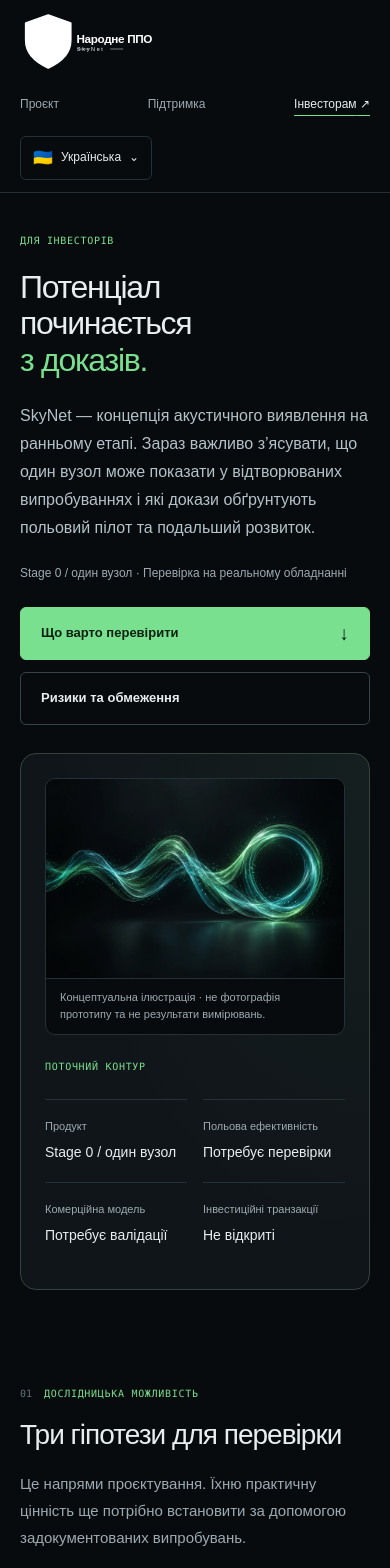
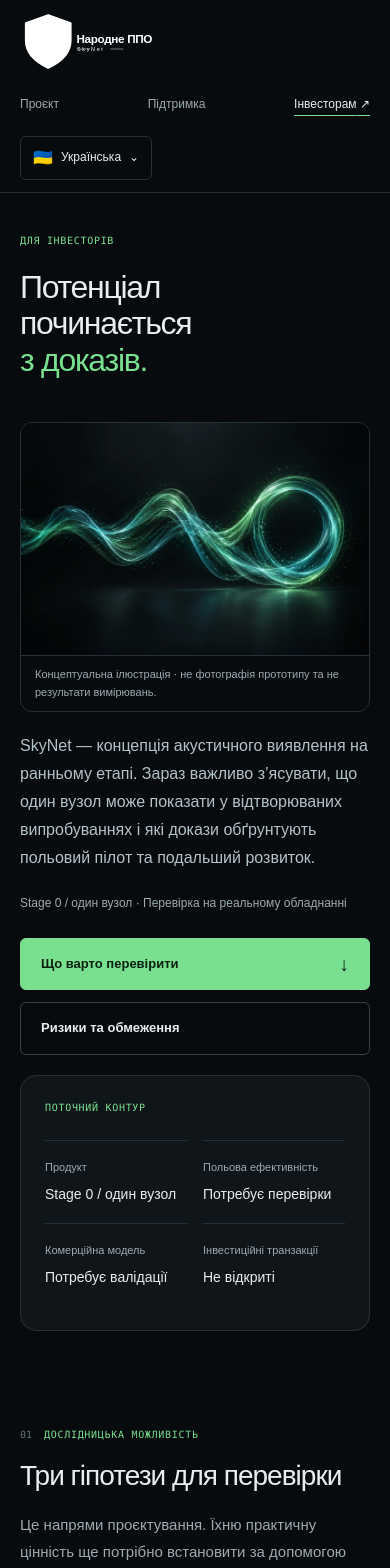
Before and after one commit to tarasenkoandriii/skynet, a Next.js app in the folder web/: page /investors in a window 390 px wide. Shown: the top 1568 px of the page. Built offline with nearby package versions, Linux system fonts and the light colour scheme; no server answers.

Commit message:
Place landing illustrations beneath headings on mobile (#10)
Co-authored-by: tarasenkoandriii <177520430+tarasenkoandriii@users.noreply.github.com>

```diff
--- a/web/app/globals.css
+++ b/web/app/globals.css
@@ -51,3 +51,15 @@
 .illustrated-brief dl{display:grid;grid-template-columns:repeat(2,minmax(0,1fr));column-gap:24px}
 .illustrated-brief dd{font-size:14px}
 @media(max-width:760px){.concept-illustration figcaption{padding:10px 14px}.illustrated-brief dl{gap:0 16px}.illustrated-brief dt{font-size:11px}}
+
+/* Keep one illustration per page; bring it beneath the heading on phones. */
+@media(max-width:760px){
+.hero-mobile-art{gap:20px}
+.hero-mobile-art .hero-copy,.hero-mobile-art>.brief-panel{display:contents}
+.hero-mobile-art .hero-heading{order:0}
+.hero-mobile-art .concept-illustration{order:1;margin:0;border-radius:12px}
+.hero-mobile-art .hero-details{order:2;min-width:0}
+.hero-mobile-art .hero-details>.lead{margin-top:0}
+.hero-mobile-art .hero-brief-content{order:3;min-width:0;padding:24px;background:var(--panel);border:1px solid var(--line);border-radius:16px}
+.hero-mobile-art .hero-status{margin-bottom:0}
+}
--- a/web/components/HomeLanding.tsx
+++ b/web/components/HomeLanding.tsx
@@ -4,7 +4,7 @@
 import {Shell} from '@/components/Shell';
 import {HeroHeadline,SectionHeading,StatusStrip,Roadmap,NextPage} from '@/components/Editorial';
 export default function Home({locale="uk"}:{locale?:Locale}){const t=messages(locale);return <Shell locale={locale} page="home"><main id="content">
-  <div className="wrap hero"><div className="hero-copy"><div className="eyebrow"><span className="signal-dot" aria-hidden="true"/>{t.homeEyebrow}</div><HeroHeadline text={t.homeHeadline}/><p className="lead">{t.homeLead}</p><div className="actions"><Link className="btn primary" href={localizedPath(locale,"/crowdfunding")}>{t.homePrimary} <span aria-hidden="true">↗</span></Link><a className="btn" href="#approach">{t.homeSecondary} <span aria-hidden="true">↓</span></a></div><p className="hero-note">{t.homeNote}</p></div><ConceptIllustration kind="node" t={t} priority/></div>
+  <div className="wrap hero hero-mobile-art"><div className="hero-copy"><div className="hero-heading"><div className="eyebrow"><span className="signal-dot" aria-hidden="true"/>{t.homeEyebrow}</div><HeroHeadline text={t.homeHeadline}/></div><div className="hero-details"><p className="lead">{t.homeLead}</p><div className="actions"><Link className="btn primary" href={localizedPath(locale,"/crowdfunding")}>{t.homePrimary} <span aria-hidden="true">↗</span></Link><a className="btn" href="#approach">{t.homeSecondary} <span aria-hidden="true">↓</span></a></div><p className="hero-note">{t.homeNote}</p></div></div><ConceptIllustration kind="node" t={t} priority/></div>
   <div className="wrap"><StatusStrip t={t}/></div>
   <section id="approach"><div className="wrap"><SectionHeading number="01" label={t.ideaLabel} title={t.ideaTitle} description={t.ideaDescription}/><div className="grid"><article className="card"><span className="card-index">{t.approach1Label}</span><h3>{t.approach1Title}</h3><p>{t.approach1Body}</p></article><article className="card"><span className="card-index">{t.approach2Label}</span><h3>{t.approach2Title}</h3><p>{t.approach2Body}</p></article><article className="card"><span className="card-index">{t.approach3Label}</span><h3>{t.approach3Title}</h3><p>{t.approach3Body}</p></article></div></div></section>
   <section><div className="wrap"><SectionHeading number="02" label={t.roadmapLabel} title={t.roadmapTitle} description={t.roadmapDescription}/><Roadmap t={t}/></div></section>
--- a/web/components/InvestorsLanding.tsx
+++ b/web/components/InvestorsLanding.tsx
@@ -3,7 +3,7 @@
 import {Shell} from '@/components/Shell';
 import {HeroHeadline,SectionHeading,NextPage} from '@/components/Editorial';
 export default function Investors({locale="uk"}:{locale?:Locale}){const t=messages(locale);return <Shell locale={locale} page="investors"><main id="content">
-  <div className="wrap hero hero-secondary"><div className="hero-copy"><div className="eyebrow">{t.investorsEyebrow}</div><HeroHeadline text={t.investorsHeadline}/><p className="lead">{t.investorsLead}</p><p className="hero-note">{t.productStatus} · {t.nextDescription}</p><div className="actions"><a className="btn primary" href="#evidence">{t.evidenceAction} <span aria-hidden="true">↓</span></a><a className="btn" href="#risks">{t.risksAction}</a></div></div><aside className="brief-panel investor-brief illustrated-brief"><ConceptIllustration kind="signal" t={t} priority/><div className="eyebrow">{t.currentScopeLabel}</div><dl><div><dt>{t.productLabel}</dt><dd>{t.productStatus}</dd></div><div><dt>{t.fieldLabel}</dt><dd>{t.fieldStatus}</dd></div><div><dt>{t.businessLabel}</dt><dd>{t.businessStatus}</dd></div><div><dt>{t.transactionsLabel}</dt><dd>{t.transactionsStatus}</dd></div></dl></aside></div>
+  <div className="wrap hero hero-mobile-art hero-secondary"><div className="hero-copy"><div className="hero-heading"><div className="eyebrow">{t.investorsEyebrow}</div><HeroHeadline text={t.investorsHeadline}/></div><div className="hero-details"><p className="lead">{t.investorsLead}</p><p className="hero-note">{t.productStatus} · {t.nextDescription}</p><div className="actions"><a className="btn primary" href="#evidence">{t.evidenceAction} <span aria-hidden="true">↓</span></a><a className="btn" href="#risks">{t.risksAction}</a></div></div></div><aside className="brief-panel investor-brief illustrated-brief"><ConceptIllustration kind="signal" t={t} priority/><div className="hero-brief-content"><div className="eyebrow">{t.currentScopeLabel}</div><dl><div><dt>{t.productLabel}</dt><dd>{t.productStatus}</dd></div><div><dt>{t.fieldLabel}</dt><dd>{t.fieldStatus}</dd></div><div><dt>{t.businessLabel}</dt><dd>{t.businessStatus}</dd></div><div><dt>{t.transactionsLabel}</dt><dd>{t.transactionsStatus}</dd></div></dl></div></aside></div>
   <section id="opportunity"><div className="wrap"><SectionHeading number="01" label={t.opportunityLabel} title={t.opportunityTitle} description={t.opportunityDescription}/><div className="grid"><article className="card"><span className="card-index">01</span><h3>{t.opportunity1Title}</h3><p>{t.opportunity1Body}</p></article><article className="card"><span className="card-index">02</span><h3>{t.opportunity2Title}</h3><p>{t.opportunity2Body}</p></article><article className="card"><span className="card-index">03</span><h3>{t.opportunity3Title}</h3><p>{t.opportunity3Body}</p></article></div></div></section>
   <section id="evidence"><div className="wrap"><SectionHeading number="02" label={t.evidenceLabel} title={t.evidenceTitle} description={t.evidenceDescription}/><div className="evidence-grid"><article className="card"><span className="card-index">{t.evidence1Label}</span><h3>{t.evidence1Title}</h3><p>{t.evidence1Body}</p><span className="tag pending">{t.evidence1Tag}</span></article><article className="card"><span className="card-index">{t.evidence2Label}</span><h3>{t.evidence2Title}</h3><p>{t.evidence2Body}</p><span className="tag future">{t.evidence2Tag}</span></article><article className="card"><span className="card-index">{t.evidence3Label}</span><h3>{t.evidence3Title}</h3><p>{t.evidence3Body}</p><span className="tag future">{t.evidence3Tag}</span></article><article className="card"><span className="card-index">{t.evidence4Label}</span><h3>{t.evidence4Title}</h3><p>{t.evidence4Body}</p><span className="tag pending">{t.evidence4Tag}</span></article></div></div></section>
   <section id="pilot"><div className="wrap"><SectionHeading number="03" label={t.pilotLabel} title={t.pilotTitle} description={t.pilotDescription}/><div className="principle-list"><div><span>01</span><h3>{t.pilot1Title}</h3><p>{t.pilot1Body}</p></div><div><span>02</span><h3>{t.pilot2Title}</h3><p>{t.pilot2Body}</p></div><div><span>03</span><h3>{t.pilot3Title}</h3><p>{t.pilot3Body}</p></div></div></div></section>
--- a/web/components/SupportLanding.tsx
+++ b/web/components/SupportLanding.tsx
@@ -5,7 +5,7 @@
 import {ShareButton} from '@/components/ShareButton';
 import {HeroHeadline,SectionHeading,Roadmap,NextPage} from '@/components/Editorial';
 export default function Crowdfunding({locale="uk"}:{locale?:Locale}){const t=messages(locale);return <Shell locale={locale} page="support"><main id="content">
-  <div className="wrap hero hero-secondary hero-support"><div className="hero-copy"><div className="eyebrow">{t.supportEyebrow}</div><HeroHeadline text={t.supportHeadline}/><p className="lead">{t.supportLead}</p><p className="hero-status"><span className="tag pending">{t.fundingClosed}</span></p><div className="actions"><a className="btn primary" href="#participate">{t.participateAction} <span aria-hidden="true">↓</span></a><a className="btn" href="#funding">{t.fundingAction}</a></div></div><aside className="brief-panel"><div className="eyebrow">{t.focusLabel}</div><ConceptIllustration kind="node" t={t} priority/><h2>{t.benchTitle}</h2><p>{t.benchBody}</p><div className="panel-divider"/><span className="tag pending">{t.roadmap2Tag}</span></aside></div>
+  <div className="wrap hero hero-mobile-art hero-secondary hero-support"><div className="hero-copy"><div className="hero-heading"><div className="eyebrow">{t.supportEyebrow}</div><HeroHeadline text={t.supportHeadline}/><p className="hero-status"><span className="tag pending">{t.fundingClosed}</span></p></div><div className="hero-details"><p className="lead">{t.supportLead}</p><div className="actions"><a className="btn primary" href="#participate">{t.participateAction} <span aria-hidden="true">↓</span></a><a className="btn" href="#funding">{t.fundingAction}</a></div></div></div><aside className="brief-panel"><ConceptIllustration kind="node" t={t} priority/><div className="hero-brief-content"><div className="eyebrow">{t.focusLabel}</div><h2>{t.benchTitle}</h2><p>{t.benchBody}</p><div className="panel-divider"/><span className="tag pending">{t.roadmap2Tag}</span></div></aside></div>
   <section><div className="wrap"><SectionHeading number="01" label={t.roadmapLabel} title={t.supportRoadmapTitle}/><Roadmap t={t}/></div></section>
   <section id="participate"><div className="wrap"><SectionHeading number="02" label={t.participateLabel} title={t.participateTitle} description={t.participateDescription}/><div className="support-grid"><article className="card support-card"><span className="card-index">{t.shareLabel}</span><h3>{t.shareTitle}</h3><p>{t.shareBody}</p><ShareButton href={localizedPath(locale)} label={t.shareAction} success={t.shareSuccess} fallback={t.shareFallback}/></article><article className="card support-card"><span className="card-index">{t.understandLabel}</span><h3>{t.understandTitle}</h3><p>{t.understandBody}</p><a className="text-link" href="#questions">{t.questionsAction} <span aria-hidden="true">↗</span></a></article></div></div></section>
   <section id="funding"><div className="wrap funding-layout"><div><div className="eyebrow">{t.fundingAction}</div><h2>{t.fundingTitle}</h2><p className="section-description">{t.fundingDescription}</p></div><div className="funding-status"><span className="tag pending">{t.fundingClosed}</span><PaymentGate notice={t.paymentNotice}/></div></div></section>
```
